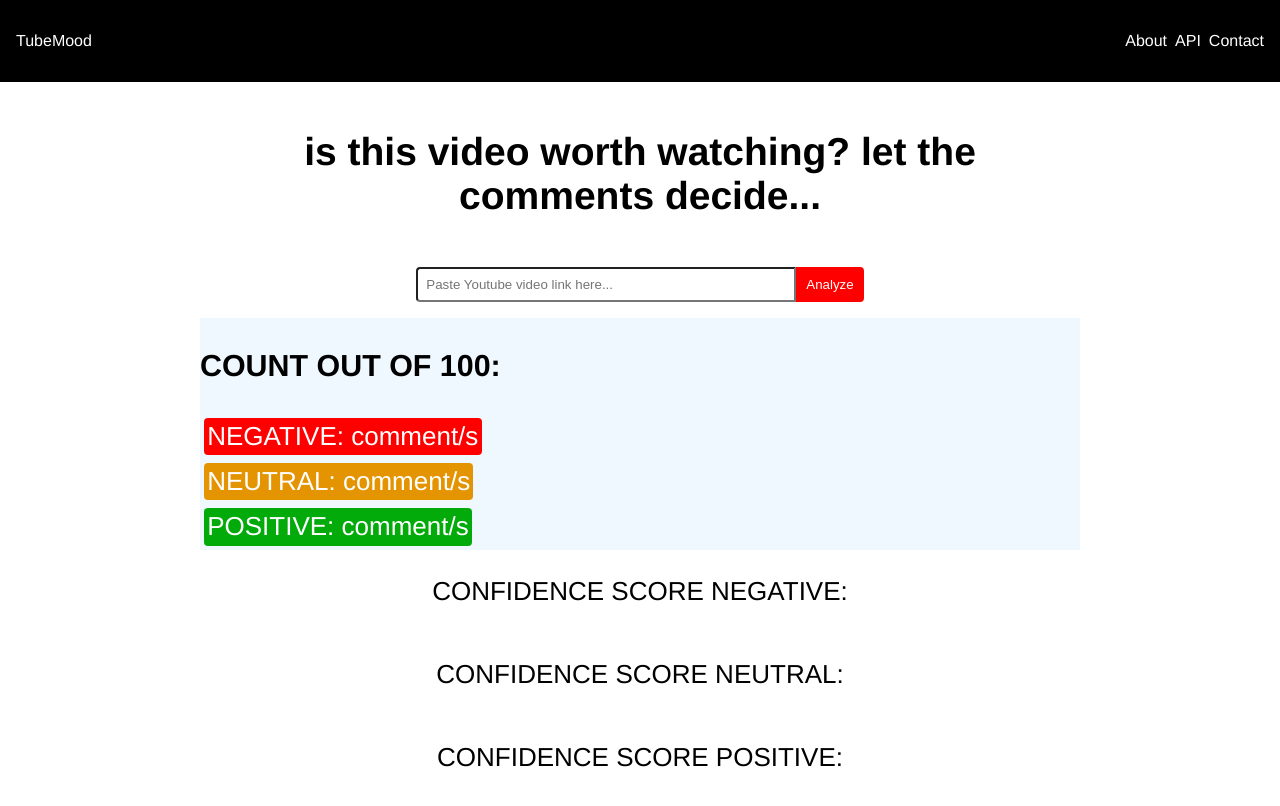
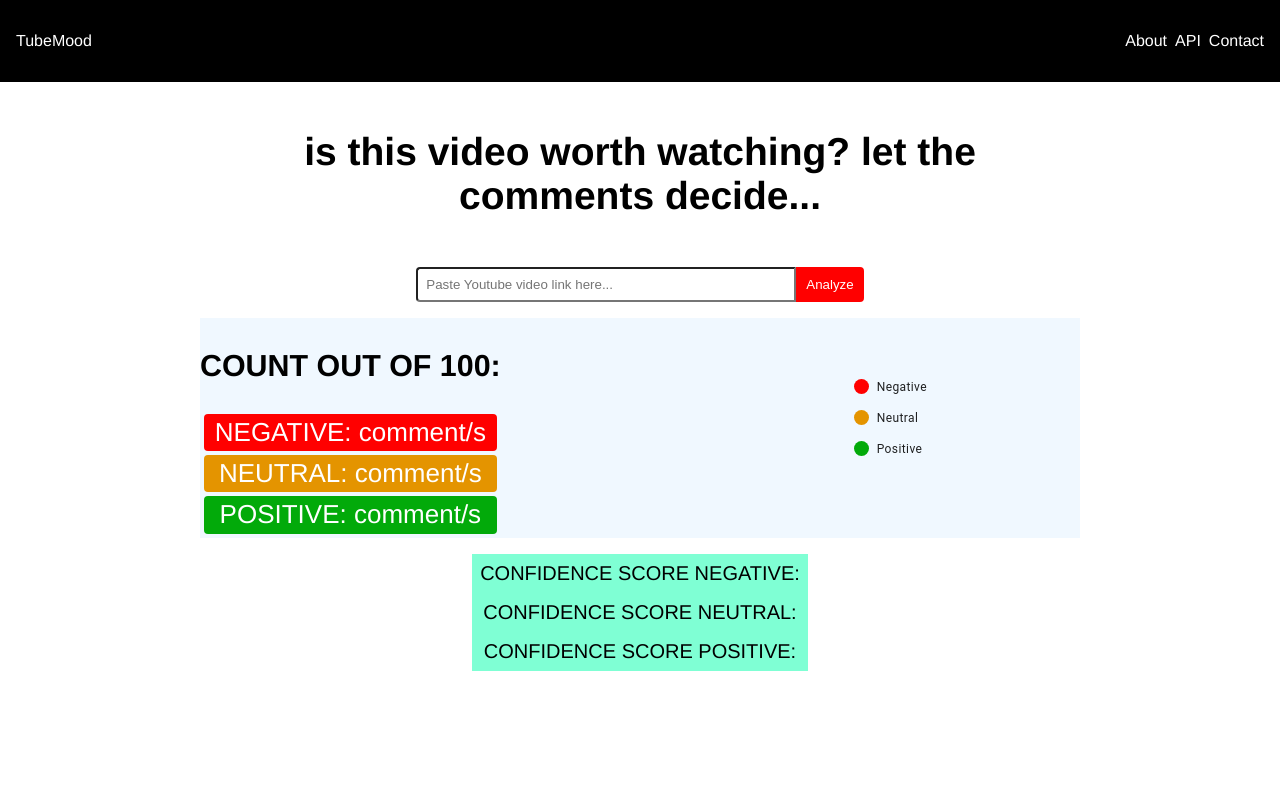
Before and after one commit to kebin111/TubeMood, a React (Create React App) app in the folder tubemood/: page / in a window 1280 px wide. Shown: the top 806 px of the page. Built offline with nearby package versions, Linux system fonts and the light colour scheme; no server answers.

Commit message:
started visualizing with chart

```diff
--- a/tubemood/package.json
+++ b/tubemood/package.json
@@ -3,6 +3,9 @@
   "version": "0.1.0",
   "private": true,
   "dependencies": {
+    "@emotion/react": "^11.14.0",
+    "@emotion/styled": "^11.14.1",
+    "@mui/x-charts": "^8.10.2",
     "@testing-library/dom": "^10.4.1",
     "@testing-library/jest-dom": "^6.6.4",
     "@testing-library/react": "^16.3.0",
--- a/tubemood/src/App.css
+++ b/tubemood/src/App.css
@@ -96,7 +96,6 @@
   width: 90%;
   background-color: aliceblue;
   display: flex;
-  flex-direction: column;
   justify-content: flex-start;
   align-items: flex-start;
 }
@@ -147,3 +146,20 @@
 .cc-positive:hover{
   top: -5px;
 }
+
+
+
+.confidence-container{
+  margin-top: 1rem;
+  background-color: aquamarine;
+  font-size: 20px;
+}
+
+.conf-box{
+  display: flex;
+  flex-direction: column;
+}
+
+.conf-box p{
+  margin: 0.5rem;
+}
--- a/tubemood/src/App.js
+++ b/tubemood/src/App.js
@@ -1,5 +1,6 @@
 import './App.css';
 import React, {useEffect, useState} from 'react';
+import CountsPie from './charts';
 import Axios from 'axios';
 
 
@@ -80,18 +81,35 @@ import Axios from 'axios';
         {/* <p>{data}</p> */}
         <div className="count-container">
 
-        <h3>COUNT OUT OF 100:</h3>
-        <div className="cc-negative">NEGATIVE: {counts[0]} comment/s</div>
-        <div className="cc-neutral">NEUTRAL: {counts[1]} comment/s</div>
-        <div className="cc-positive"> POSITIVE: {counts[2]} comment/s</div>
+        <div className="cc-box">
+          <h3>COUNT OUT OF 100:</h3>
+          <div className="cc-negative">NEGATIVE: {counts[0]} comment/s</div>
+          <div className="cc-neutral">NEUTRAL: {counts[1]} comment/s</div>
+          <div className="cc-positive"> POSITIVE: {counts[2]} comment/s</div>
+        </div>
+
+        <CountsPie counts={counts} />
+
+        </div>
+
+
+        <div className="confidence-container">
+
+
+          <div className="conf-box">
+            <p>CONFIDENCE SCORE NEGATIVE: {confidence[0]}</p>
+            <p>CONFIDENCE SCORE NEUTRAL: {confidence[1]}</p>
+            <p>CONFIDENCE SCORE POSITIVE: {confidence[2]}</p>
+
+          </div>
+
+
+
 
 
         </div>
 
 
-        <p>CONFIDENCE SCORE NEGATIVE: {confidence[0]}</p>
-        <p>CONFIDENCE SCORE NEUTRAL: {confidence[1]}</p>
-        <p>CONFIDENCE SCORE POSITIVE: {confidence[2]}</p>
       </header>
     </div>
   );
--- /dev/null
+++ b/tubemood/src/charts.js
@@ -0,0 +1,20 @@
+import * as React from 'react';
+import { PieChart } from '@mui/x-charts/PieChart';
+
+export default function CountsPie({ counts }){
+    return(
+        <PieChart
+        series={[
+            {
+                data:[
+                    {id: 0, value: counts[0], label: 'Negative', color: "#ff0000"},
+                    { id: 1, value: counts[1], label: 'Neutral', color: "#e49400" },
+                    { id: 2, value: counts[2], label: 'Positive', color: "#02aa0a" },
+                ],
+            },
+        ]}
+        width={200}
+        height={200}
+        />
+    );
+}
--- a/tubemood/src/index.js
+++ b/tubemood/src/index.js
@@ -3,7 +3,9 @@ import ReactDOM from 'react-dom/client';
 import './index.css';
 import App from './App';
 import NavBar from './NavBar';
+
 import reportWebVitals from './reportWebVitals';
+
 
 const root = ReactDOM.createRoot(document.getElementById('root'));
 root.render(
```
Also changed, not shown: 1 other file (tests, documents, lock files or other folders).
